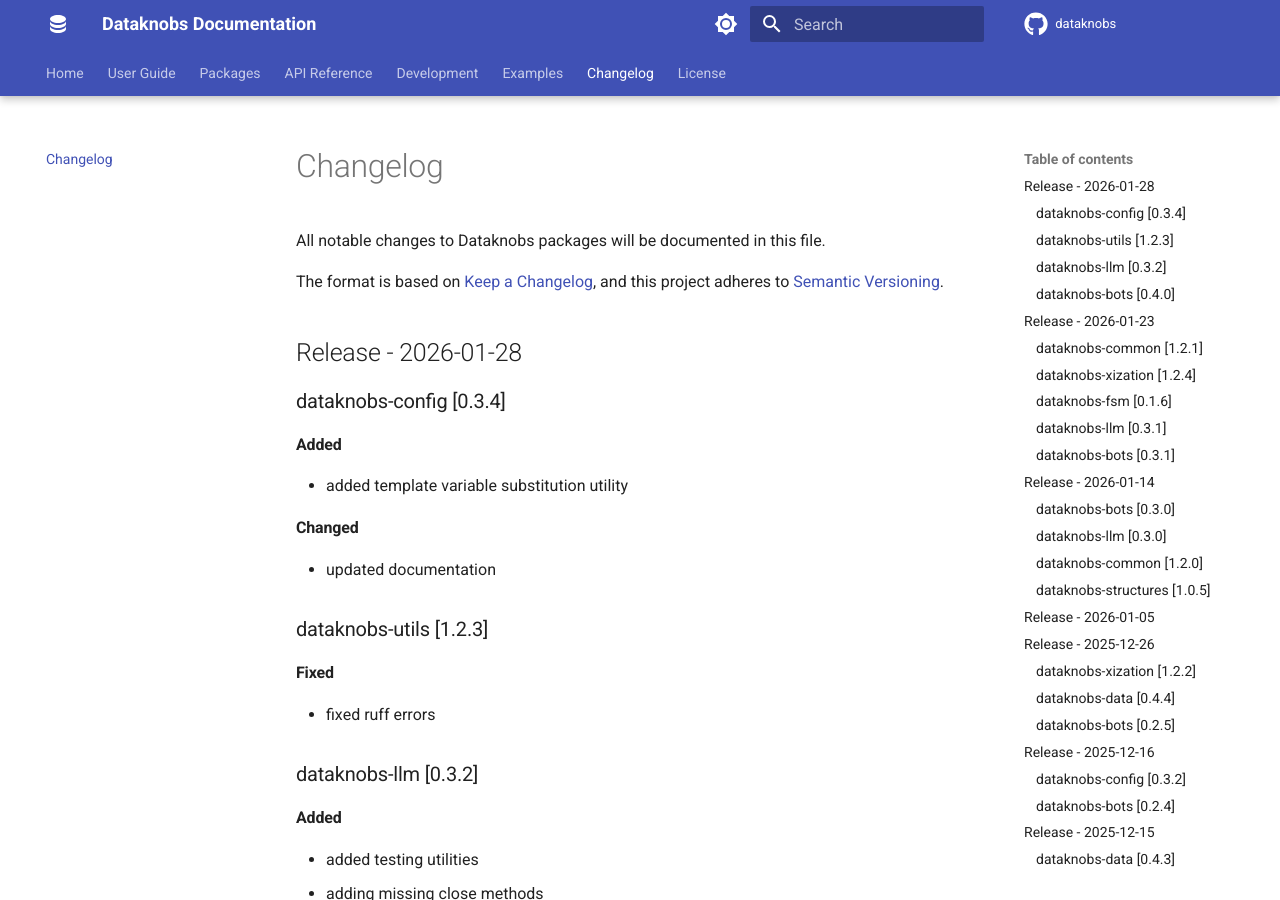
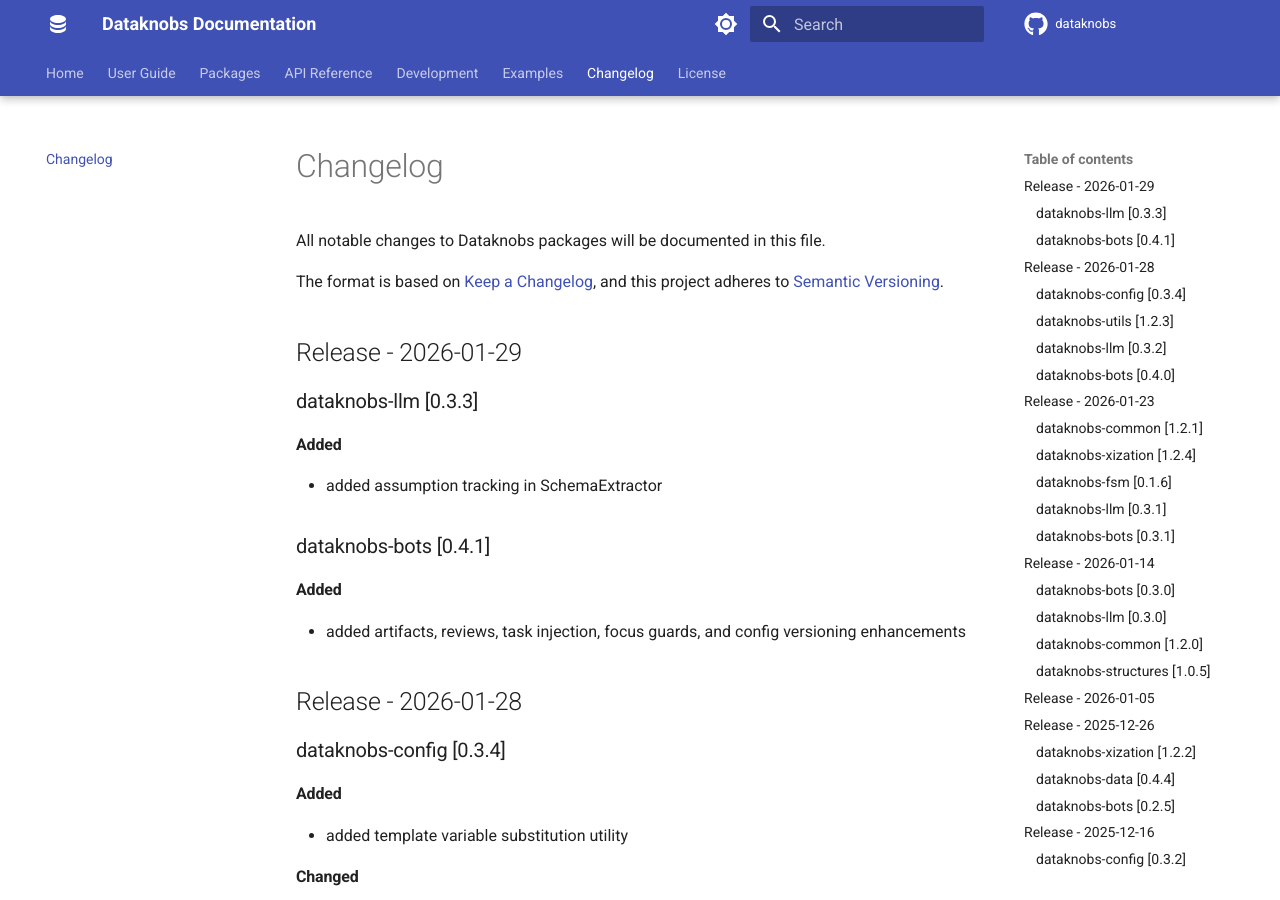
Before and after one commit to KBS-Labs/dataknobs, an MkDocs documentation site: the page built from docs/changelog.md, in a window 1280 px wide and 900 px high. Built offline with MkDocs 1.6.1 and Material for MkDocs 9.7.7, drawn with Linux system fonts in a browser that asks for light colours; comment, search, counter and statistics services are not loaded.

Commit message:
bumped versions, updated release notes

```diff
--- a/docs/changelog.md
+++ b/docs/changelog.md
@@ -4,6 +4,19 @@
 
 The format is based on [Keep a Changelog](https://keepachangelog.com/en/1.0.0/),
 and this project adheres to [Semantic Versioning](https://semver.org/spec/v2.0.0.html).
+
+## Release - 2026-01-29
+
+### dataknobs-llm [0.3.3]
+
+#### Added
+- added assumption tracking in SchemaExtractor
+
+### dataknobs-bots [0.4.1]
+
+#### Added
+- added artifacts, reviews, task injection, focus guards, and config versioning enhancements
+
 
 ## Release - 2026-01-28
 
--- a/docs/installation.md
+++ b/docs/installation.md
@@ -307,8 +307,8 @@
 dataknobs-config>=0.3.4
 dataknobs-data>=0.4.5
 dataknobs-fsm>=0.1.6
-dataknobs-llm>=0.3.2
-dataknobs-bots>=0.4.0
+dataknobs-llm>=0.3.3
+dataknobs-bots>=0.4.1
 dataknobs-structures>=1.0.5
 dataknobs-utils>=1.2.3
 dataknobs-xization>=1.2.4
```
Also changed, not shown: docs/index.md (+2 -2 lines), 6 other files.
